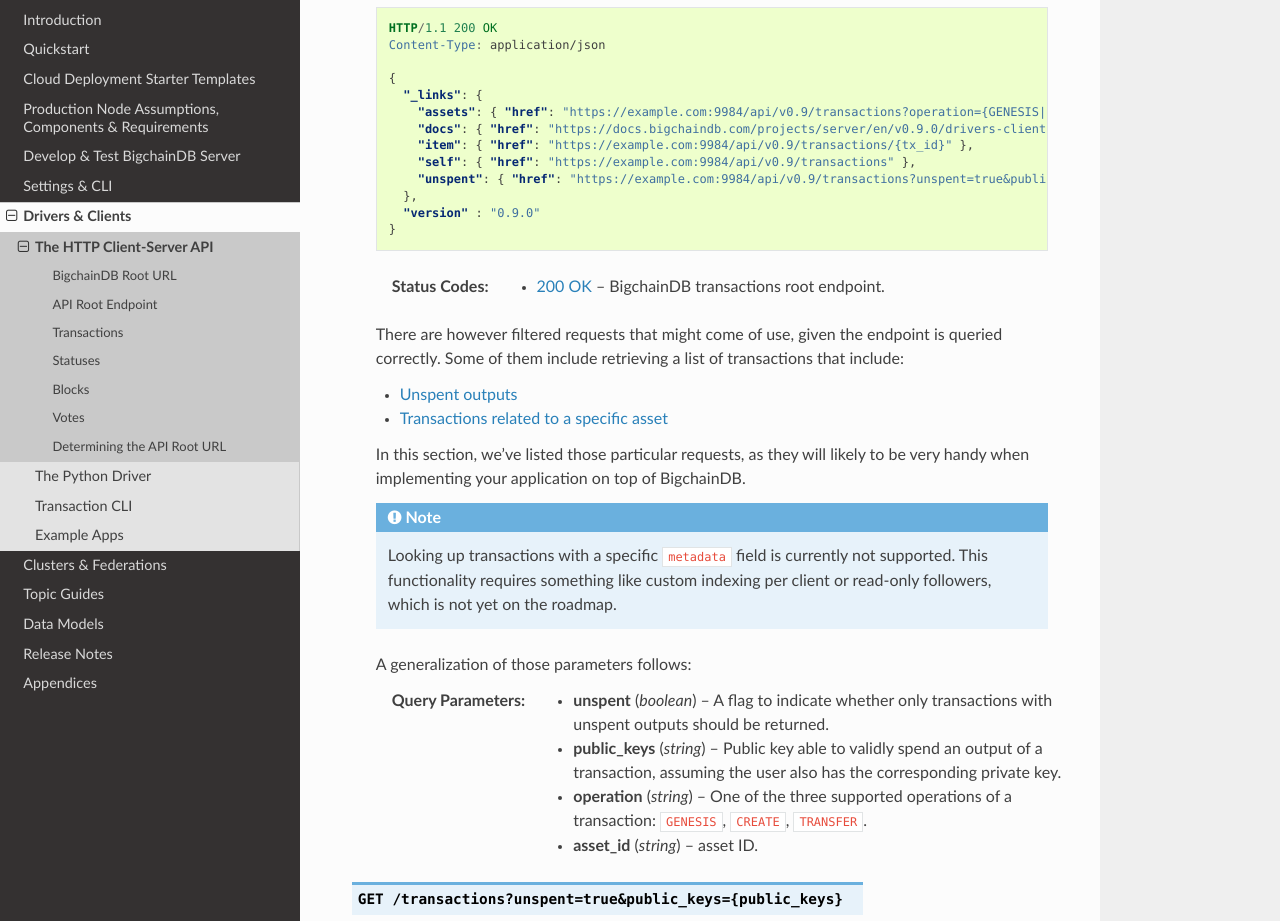
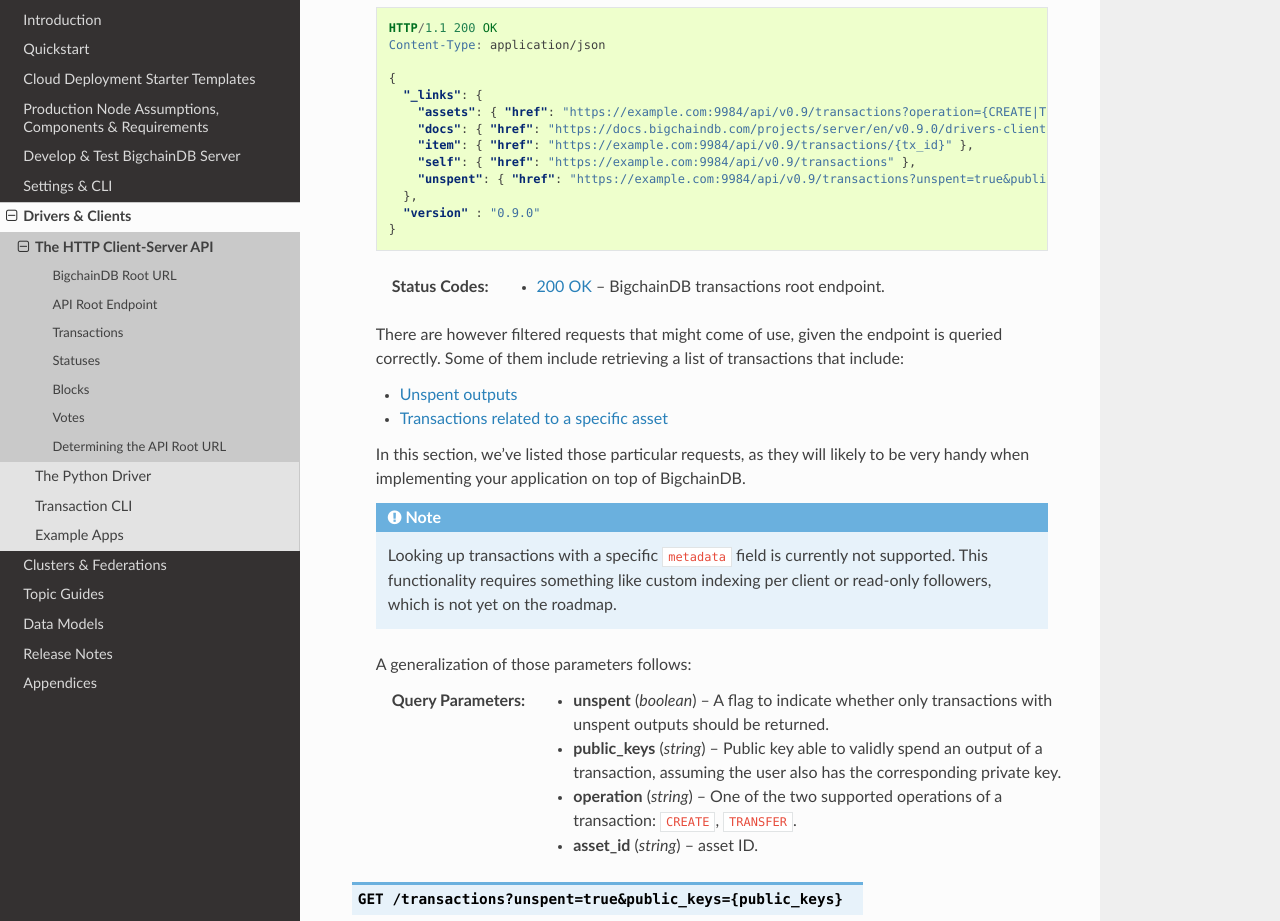
Before and after one commit to bigchaindb/bigchaindb, a Sphinx documentation site: the page built from docs/server/source/drivers-clients/http-client-server-api.rst, in a window 1280 px wide and 1400 px high, scrolled down 1828 px. Shown: the part 155-1076 px from the top of the window. Built offline with Sphinx 7.4.7 and the Read the Docs theme 2.0.0, drawn with Linux system fonts in a browser that asks for light colours; pages that are not in the unit, such as notebooks, are missing from menus; some of the changed text lies outside the part shown.

Commit message:
remove GENESIS from operations

```diff
--- a/docs/server/source/drivers-clients/http-client-server-api.rst
+++ b/docs/server/source/drivers-clients/http-client-server-api.rst
@@ -111,7 +111,7 @@
 
       {
         "_links": {
-          "assets": { "href": "https://example.com:9984/api/v0.9/transactions?operation={GENESIS|CREATE|TRANSFER}&asset_id={asset_id}" },
+          "assets": { "href": "https://example.com:9984/api/v0.9/transactions?operation={CREATE|TRANSFER}&asset_id={asset_id}" },
           "docs": { "href": "https://docs.bigchaindb.com/projects/server/en/v0.9.0/drivers-clients/http-client-server-api.html" },
           "item": { "href": "https://example.com:9984/api/v0.9/transactions/{tx_id}" },
           "self": { "href": "https://example.com:9984/api/v0.9/transactions" },
@@ -127,7 +127,7 @@
    that include:
 
    * `Unspent outputs <#get--transactions?unspent=true&public_keys=public_keys>`_
-   * `Transactions related to a specific asset <#get--transactions?operation=GENESIS|CREATE|TRANSFER&asset_id=asset_id>`_
+   * `Transactions related to a specific asset <#get--transactions?operation=CREATE|TRANSFER&asset_id=asset_id>`_
 
    In this section, we've listed those particular requests, as they will likely
    to be very handy when implementing your application on top of BigchainDB.
@@ -143,7 +143,7 @@
 
    :query string public_keys: Public key able to validly spend an output of a transaction, assuming the user also has the corresponding private key.
 
-   :query string operation: One of the three supported operations of a transaction: ``GENESIS``, ``CREATE``, ``TRANSFER``.
+   :query string operation: One of the two supported operations of a transaction: ``CREATE``, ``TRANSFER``.
 
    :query string asset_id: asset ID.
 
@@ -181,7 +181,7 @@
    :statuscode 200: A list of transactions containing unspent outputs was found and returned.
    :statuscode 400: The request wasn't understood by the server, e.g. the ``public_keys`` querystring was not included in the request.
 
-.. http:get:: /transactions?operation={GENESIS|CREATE|TRANSFER}&asset_id={asset_id}
+.. http:get:: /transactions?operation={CREATE|TRANSFER}&asset_id={asset_id}
 
    Get a list of transactions that use an asset with the ID ``asset_id``.
 
@@ -199,7 +199,7 @@
        any case only be one transaction returned (in a list though, since
        ``/transactions`` is a list-returning endpoint).
 
-   :query string operation: One of the three supported operations of a transaction: ``GENESIS``, ``CREATE``, ``TRANSFER``.
+   :query string operation: One of the two supported operations of a transaction: ``CREATE``, ``TRANSFER``.
 
    :query string asset_id: asset ID.
 
```
